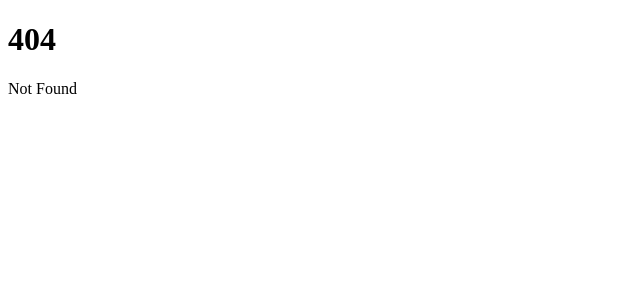
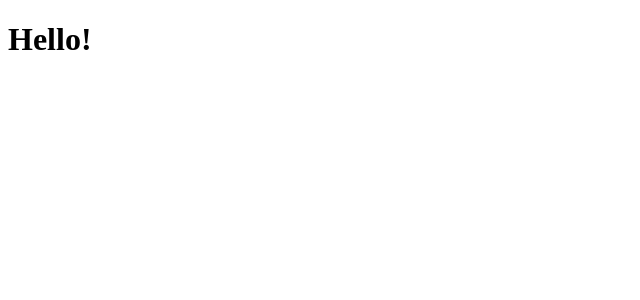
Before and after one commit to kamranlatifch/svelte-kit-practice, a SvelteKit app: page /marketing in a window 1280 px wide. Before the commit this address had no page. Shown: the top 300 px of the page, without its empty margins (0-640 px from the left). Built offline with nearby package versions, Linux system fonts and the light colour scheme.

Commit message:
9: optional parameters

```diff
--- /dev/null
+++ b/src/routes/marketing/[[lang]]/+page.svelte
@@ -0,0 +1,13 @@
+<script>
+	import { page } from '$app/stores';
+	const greetings = {
+		en: 'Hello!',
+		es: 'Hola!',
+		fr: 'Bonjour!',
+		ur: 'Ki hall ay! Theeko na!'
+	};
+	const { lang = 'en' } = $page.params;
+	const greeting = greetings[lang];
+</script>
+
+<h1>{greeting}</h1>
```
